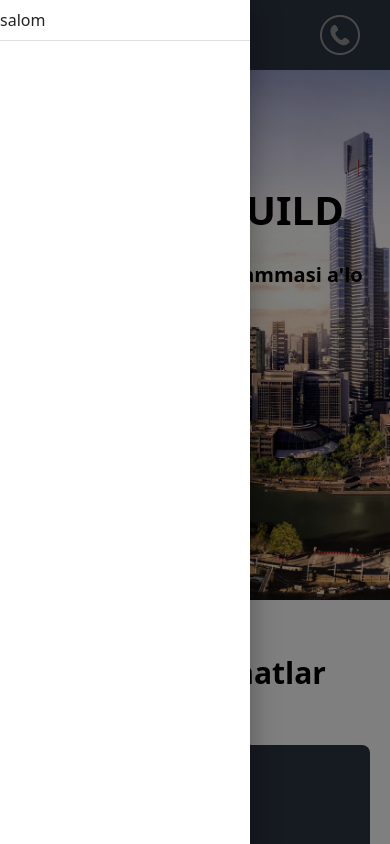
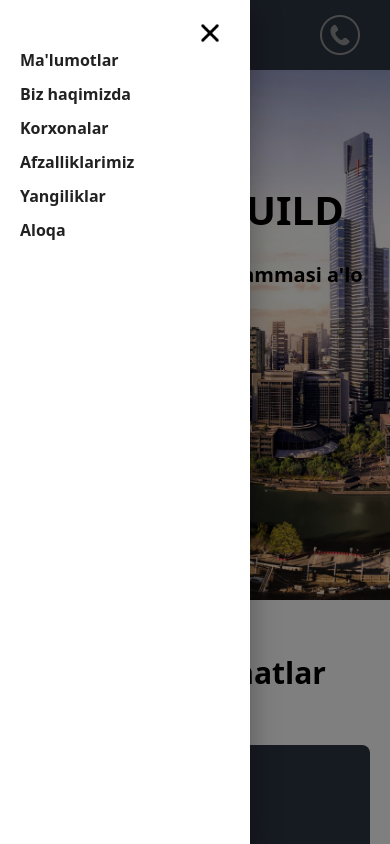
Before and after one commit to Odilkarimov/constructions, a React (Vite) app: page / in a window 390 px wide. Both pictures are taken after a click on the picture 55 px from the left and 35 px from the top of the page. Shown: the top 844 px of the page. Built offline with nearby package versions, Linux system fonts and the light colour scheme.

Commit message:
update modal

```diff
--- a/src/components/header/index.jsx
+++ b/src/components/header/index.jsx
@@ -1,4 +1,5 @@
 import Icon from "../../assets/icon.png";
+import Close from "../../assets/closIcon.jpg";
 import Menu from "../../assets/menu.png";
 import Phone from "../../assets/phone.png";
 import * as React from "react";
@@ -35,8 +36,33 @@ const Header = () => {
       onClick={toggleDrawer(anchor, false)}
       onKeyDown={toggleDrawer(anchor, false)}
     >
-      <List>salom</List>
-      <Divider />
+      <List>
+        <div className="px-[20px] py-[10px]">
+          <div className="flex items-center justify-end">
+            <img width={40} src={Close} alt="close" />
+          </div>
+          <ul className="flex items-start flex-col justify-center gap-[10px] ">
+            <li className="font-semibold">
+              <a href="#malumotlar">Ma'lumotlar</a>
+            </li>
+            <li className="font-semibold">
+              <a href="#bizhaqimizda">Biz haqimizda</a>
+            </li>
+            <li className="font-semibold">
+              <a href="#korhonalar">Korxonalar</a>
+            </li>
+            <li className="font-semibold">
+              <a href="#avzaliklarimiz">Afzalliklarimiz</a>
+            </li>
+            <li className="font-semibold">
+              <a href="#yangiliklar">Yangiliklar</a>
+            </li>
+            <li className="font-semibold">
+              <a href="#aloqa">Aloqa</a>
+            </li>
+          </ul>
+        </div>
+      </List>
     </Box>
   );
   return (
```
Also changed, not shown: src/assets/closIcon.jpg (added).
